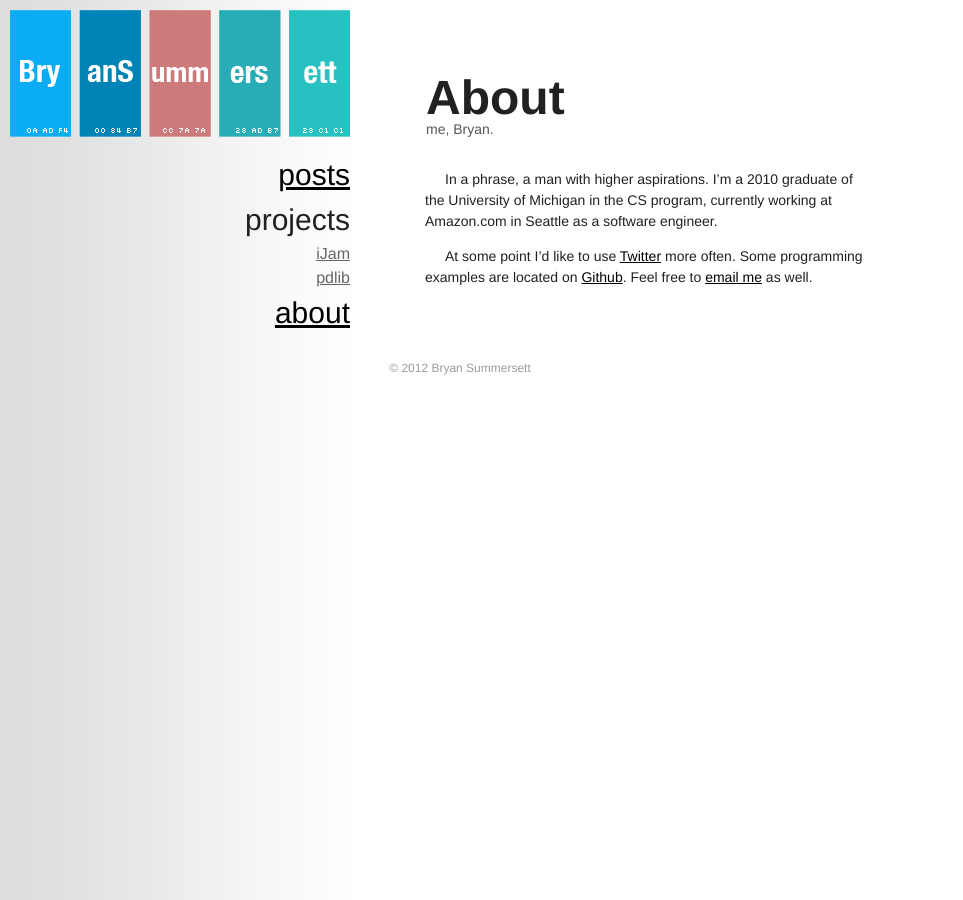
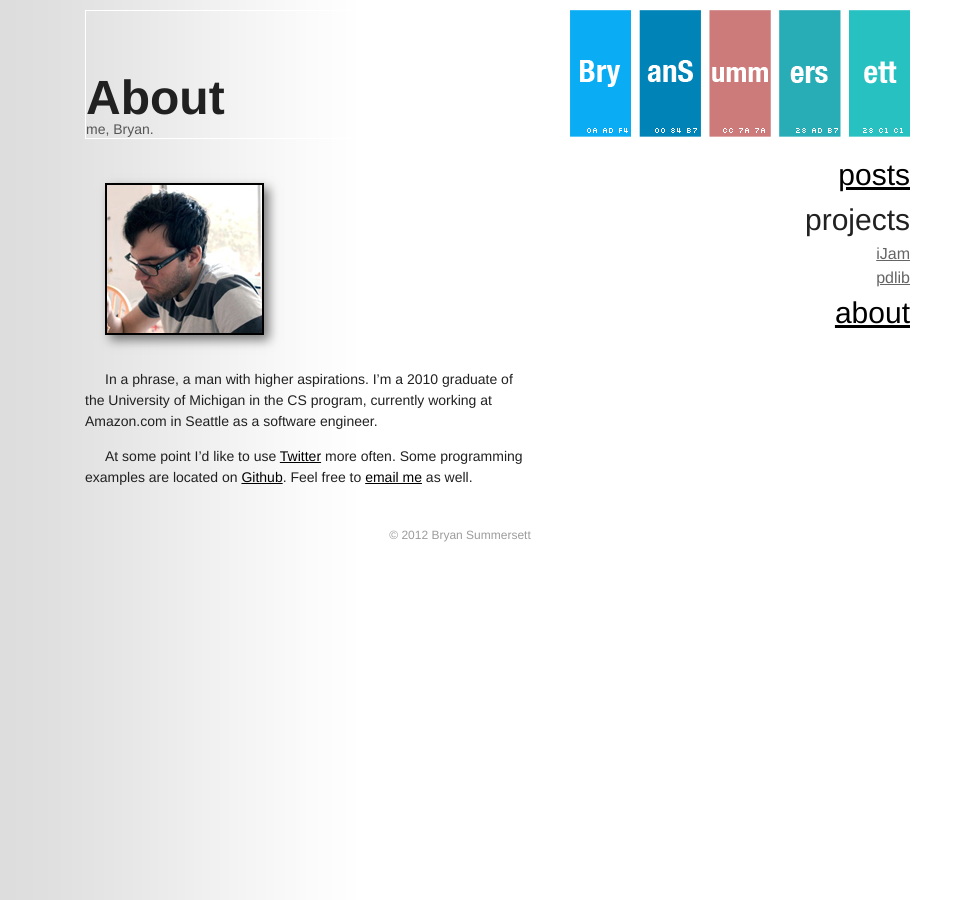
Before and after one commit to bryansum/bsumm.net, a Jekyll site: the page built from about.markdown, in a window 1280 px wide. Shown: the whole page, without its empty margins (0-963 px from the left). Built offline with Jekyll 4.4.1, drawn with Linux system fonts in a browser that asks for light colours.

Commit message:
retabbing CSS; adding DS_Store to ignore

```diff
--- a/about.markdown
+++ b/about.markdown
@@ -4,6 +4,8 @@ title: About
 subtitle: me, Bryan.
 ---
 
+![me](/images/bryan.jpg)
+
 In a phrase, a man with higher aspirations. I'm a 2010 graduate of the University of Michigan in the CS program, currently working at Amazon.com in Seattle as a software engineer.
 
 At some point I'd like to use [Twitter](http://twitter.com/bsummersett) more often. Some programming examples are located on [Github](http://github.com/bryansum). Feel free to [email me](mailto:&#x62;&#x73;&#x75;&#x6D;&#x6D;&#x65;&#x72;&#x73;&#x65;&#x74;&#x74;&#x40;&#x67;&#x6D;&#x61;&#x69;&#x6C;&#x2E;&#x63;&#x6F;&#x6D;) as well.
--- a/css/main.css
+++ b/css/main.css
@@ -31,8 +31,7 @@ a:hover {
 /* --------------------- left-pane ----------------------- */
 
 #left-pane {
-    width: 340px;
-    float: left;
+    float: right;
 }
 
 #logo {
```
Also changed, not shown: 1 other file. Lines whose indentation alone changed are shown as unchanged.
